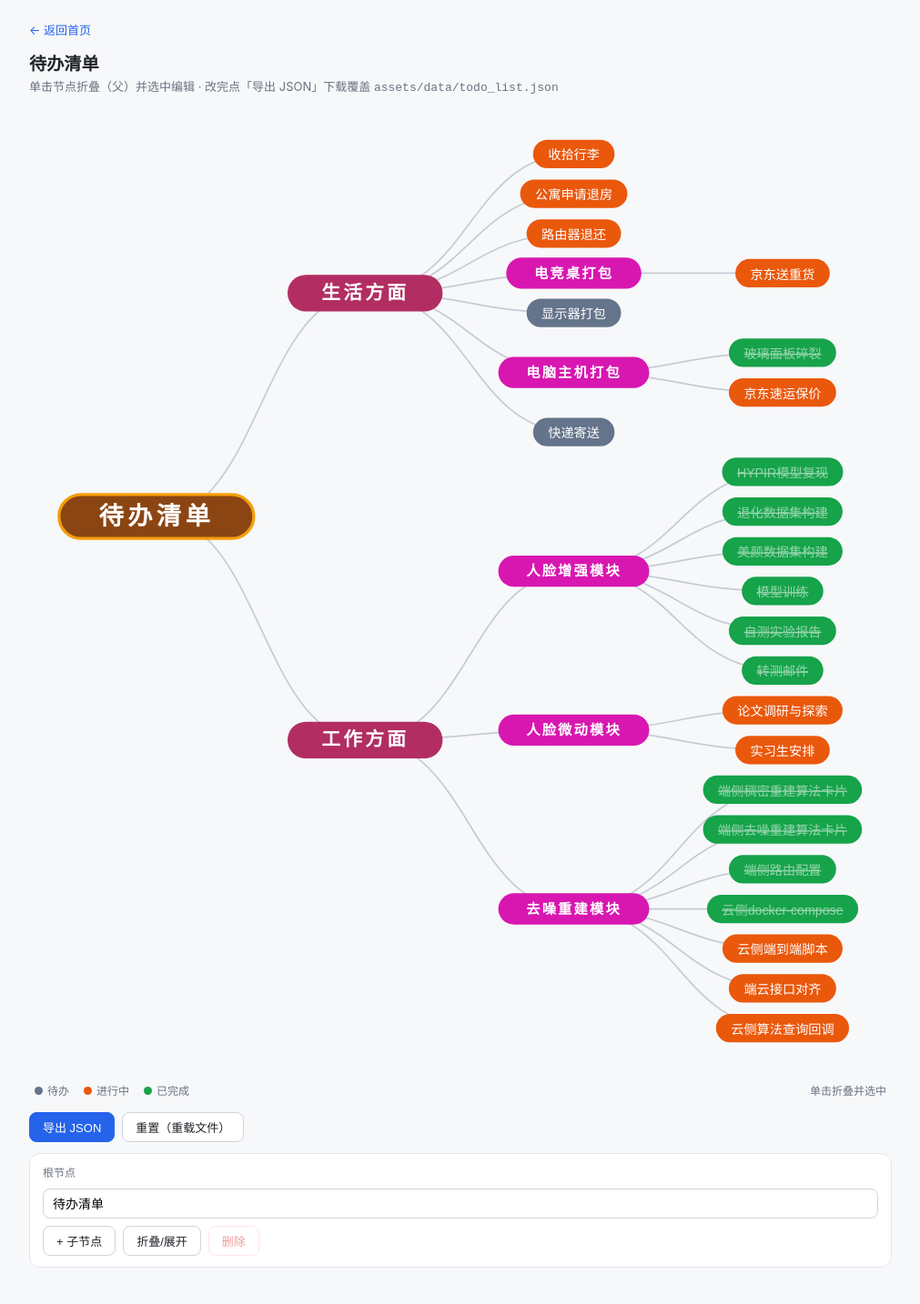
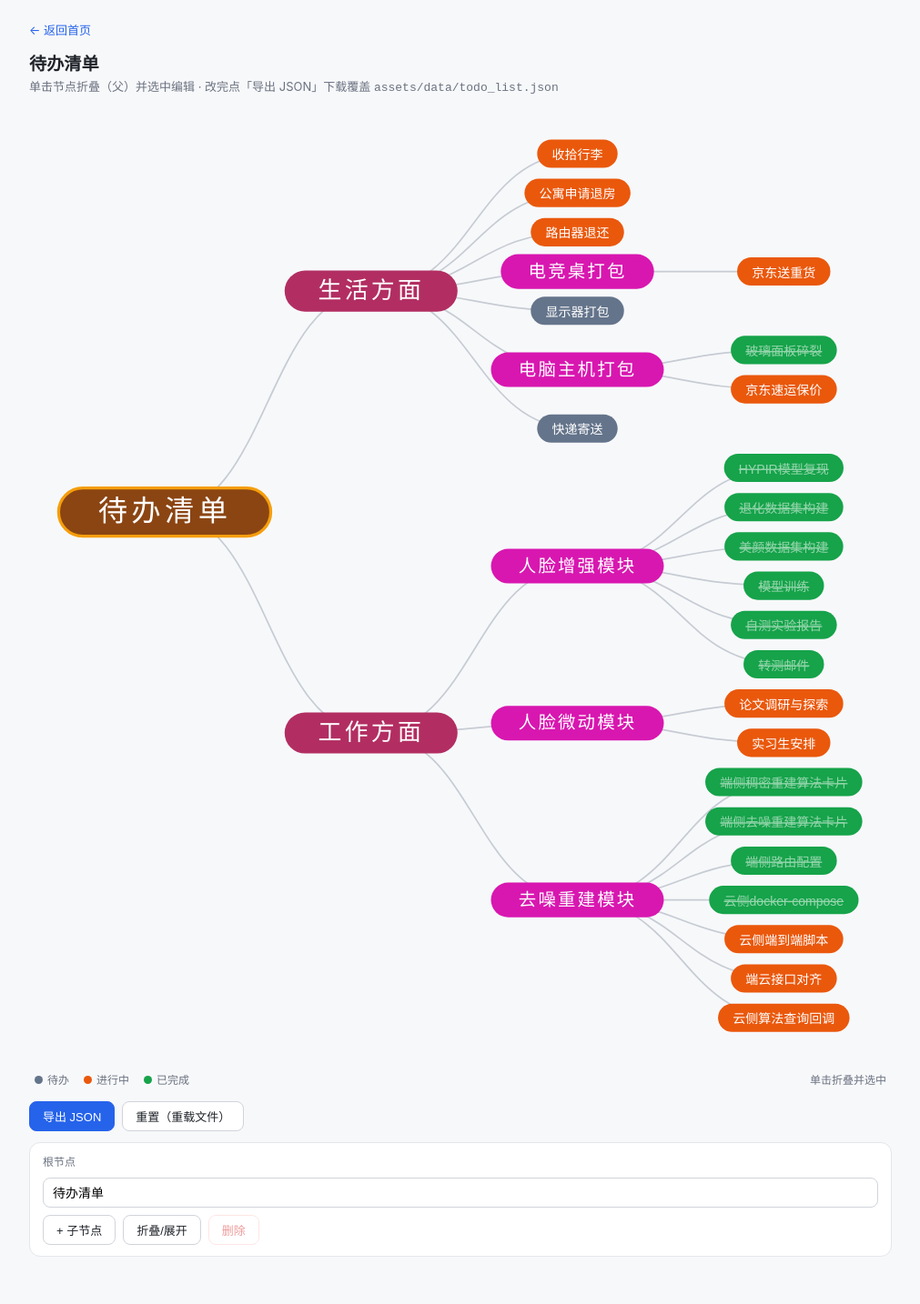
Before and after one commit to CrescentVelvet/crescentvelvet.github.io, a Jekyll site: the page built from _pages/todo_list.html, in a window 1280 px wide. Shown: the whole page at 91% size, without its empty margins (134-1145 px from the left). Built offline with Jekyll 4.4.1, drawn with Linux system fonts in a browser that asks for light colours; some web fonts are replaced.

Commit message:
待办清单：父节点字重800/700降为400 — ZCOOL QingKe HuangYou为单字重重型展示字体,700/800致浏览器合成假粗体笔画过粗难看清;改400用自然粗细不加粗,根与分类模块均400(层级靠字号/颜色梯度区分)

```diff
--- a/_pages/todo_list.html
+++ b/_pages/todo_list.html
@@ -83,8 +83,8 @@ title: "待办清单"
             transition: opacity .5s ease;
         }
         .ready .lbl { opacity: 1; }
-        .lbl.root { font-family: 'ZCOOL QingKe HuangYou', 'DotGothic16', monospace; font-size: 17px; font-weight: 800; }
-        .lbl.lbl-on { font-family: 'ZCOOL QingKe HuangYou', 'DotGothic16', monospace; font-size: 15px; font-weight: 700; }
+        .lbl.root { font-family: 'ZCOOL QingKe HuangYou', 'DotGothic16', monospace; font-size: 17px; font-weight: 400; }
+        .lbl.lbl-on { font-family: 'ZCOOL QingKe HuangYou', 'DotGothic16', monospace; font-size: 15px; font-weight: 400; }
 
         /* collapse animation */
         .kids {
```
Also changed, not shown: other parts of _pages/todo_list.html (+1 -1 lines).
